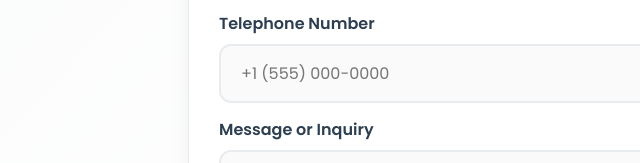
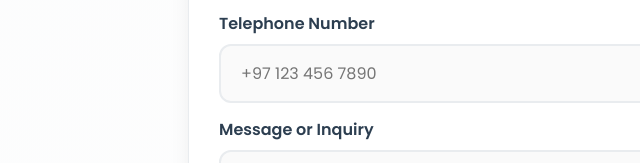
Before and after one commit to Skynettheone/Bright-Futures-Web, a plain HTML site: page userProfile.html in a window 1280 px wide. Shown: the part 2477-2640 px from the top of the page, 21-661 px from the left. Drawn offline with Linux system fonts and the light colour scheme.

Commit message:
Small changes

```diff
--- a/userProfile.html
+++ b/userProfile.html
@@ -285,7 +285,7 @@
 
                         <div class="form-group">
                             <label for="contact-phone">Telephone Number</label>
-                            <input type="tel" id="contact-phone" name="phone" placeholder="+1 (555) 000-0000">
+                            <input type="tel" id="contact-phone" name="phone" placeholder="+97 123 456 7890" required>
                         </div>
 
                         <div class="form-group">
```
